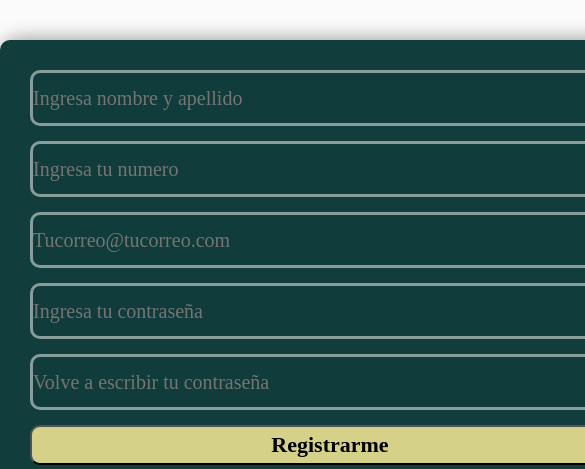
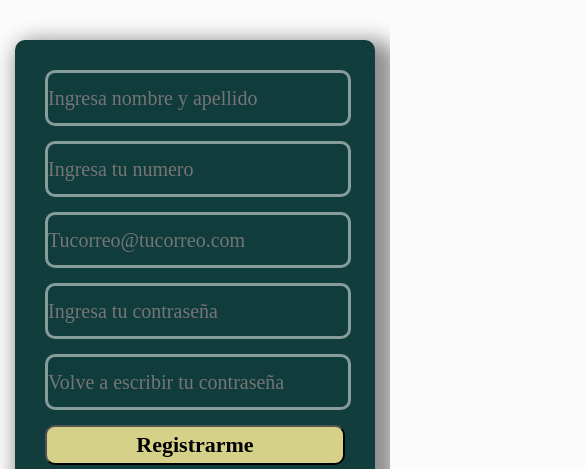
Before and after one commit to JuanZeballoss/OLIMPEA, a website: page html/Registrarme.html in a window 390 px wide. Shown: the part 372-841 px from the top of the page, 585 px wide, since content can reach past the window. Drawn offline with Linux system fonts and the light colour scheme.

Commit message:
Estilizado

```diff
--- a/css/style.css
+++ b/css/style.css
@@ -260,6 +260,7 @@ legend {
   display: none; }
 
 .section{
+    display: grid;
     width: 600px;
     background-color: #113d3c;
     padding: 30px;
@@ -269,15 +270,14 @@ legend {
     border-radius: 10px;
     color: aliceblue;
     box-shadow: 10px 10px 20px 10px #0000006e;
-}
+  }
 
 .logInControls{
-    display: block;
+    display: grid;
     width: 100%;
     background-color: rgba(17, 61, 60, 0.745);
     font-family: "Alegreya Sans";
     height: 50px;
-
     font-size: 20px;
     margin-bottom: 15px;
     border-radius: 10px;
@@ -285,6 +285,8 @@ legend {
     color: #e7e7e7;
 
 }
+
+
 
 #button{
     display: block;
@@ -391,7 +393,11 @@ footer {
     display: block; }
   .logo {
     display: none;
-    transition: 2s; } }
+    transition: 2s; }
+  .section{
+    width: 400px;
+  }
+}
 
 @media (max-width: 768px) and (max-width: 286px) {
   .tittleIndex {
@@ -403,9 +409,16 @@ footer {
   .tittleIndex {
     font-size: 13px; } }
 
+@media (max-width: 768px) and (max-width: 482px) {
+    .section{
+      width: 300px;
+    }}
+
 @media (max-width: 768px) and (max-width: 448px) {
   .tittlePage {
-    font-size: 60px; } }
+    font-size: 60px; }
+
+  }
 
 @media (max-width: 768px) and (max-width: 394px) {
   .tittlePage {
```
